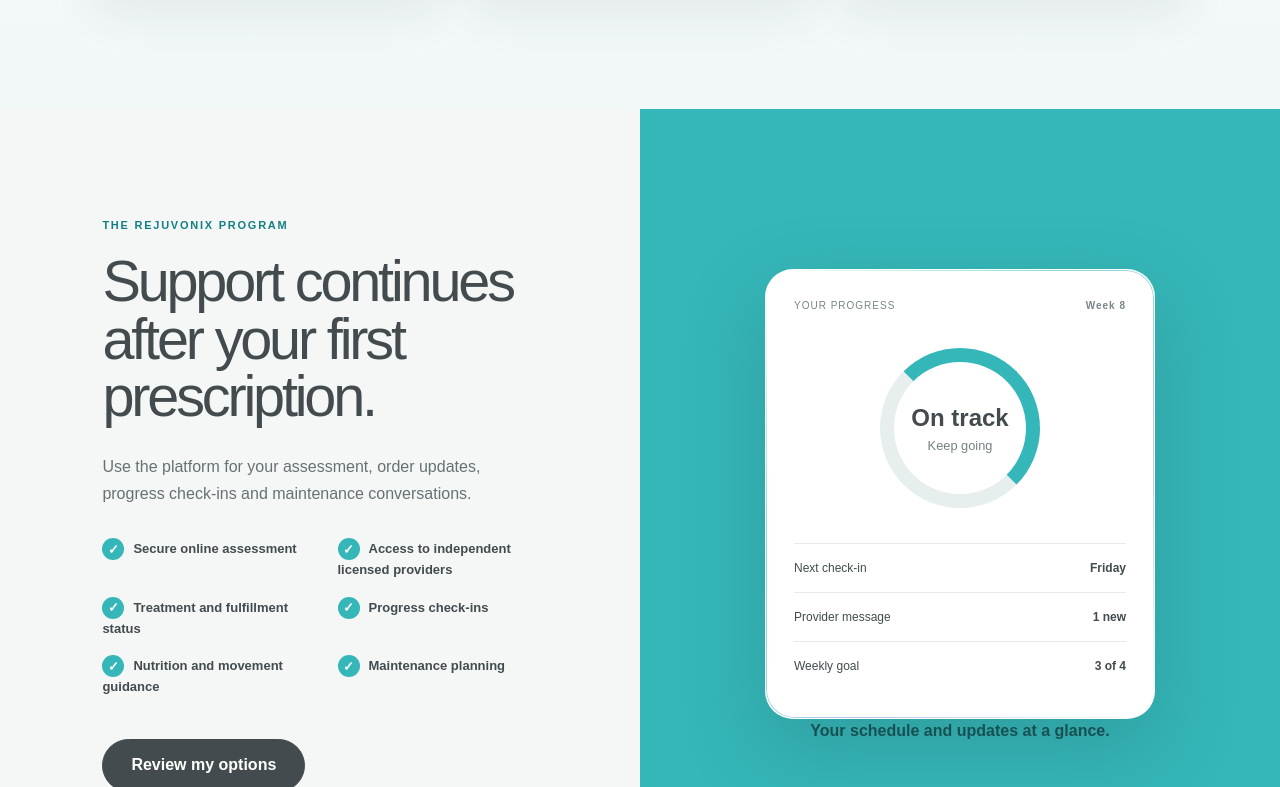
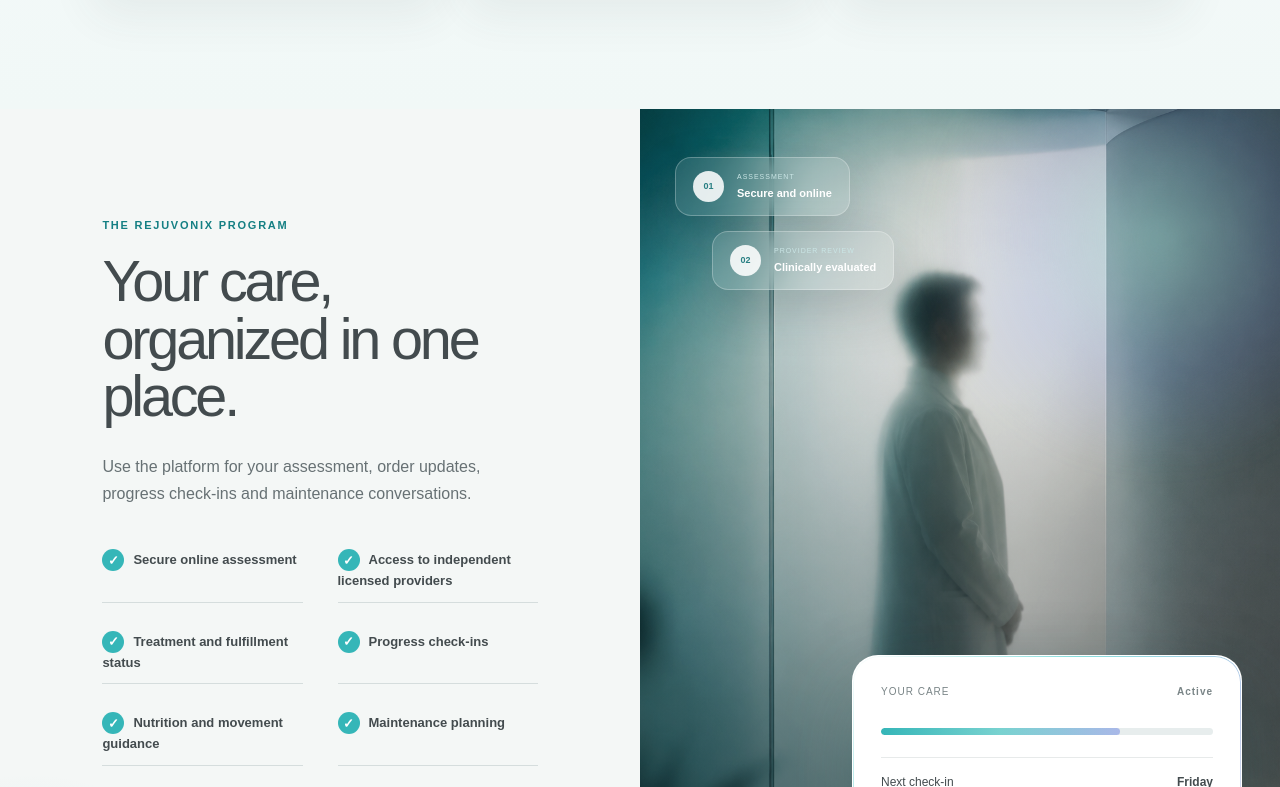
Before and after one commit to Premojin/rejuvonix, a Next.js app: page / in a window 1280 px wide. Shown: the part 8533-9320 px from the top of the page. Built offline with nearby package versions, Linux system fonts and the light colour scheme.

Commit message:
Redesign Rejuvonix Program with elegant clinician silhouette and layered care panel

```diff
--- a/app/page.tsx
+++ b/app/page.tsx
@@ -96,8 +96,8 @@ export default function Home() {
     </section>
 
     <section className="program-section" id="program">
-      <div className="program-copy"><p className="eyebrow">The Rejuvonix program</p><h2>Support continues after your first prescription.</h2><p>Use the platform for your assessment, order updates, progress check-ins and maintenance conversations.</p><div className="benefit-list">{["Secure online assessment","Access to independent licensed providers","Treatment and fulfillment status","Progress check-ins","Nutrition and movement guidance","Maintenance planning"].map(item => <div key={item}><span>✓</span>{item}</div>)}</div><button className="primary" onClick={openQuiz}>Review my options</button></div>
-      <div className="program-panel"><div className="portal-card"><div className="portal-top"><span>YOUR PROGRESS</span><b>Week 8</b></div><div className="progress-ring"><strong>On track</strong><small>Keep going</small></div><div className="portal-row"><span>Next check-in</span><strong>Friday</strong></div><div className="portal-row"><span>Provider message</span><strong>1 new</strong></div><div className="portal-row"><span>Weekly goal</span><strong>3 of 4</strong></div></div><p>Your schedule and updates at a glance.</p></div>
+      <div className="program-copy"><p className="eyebrow">The Rejuvonix program</p><h2>Your care, organized in one place.</h2><p>Use the platform for your assessment, order updates, progress check-ins and maintenance conversations.</p><div className="benefit-list">{["Secure online assessment","Access to independent licensed providers","Treatment and fulfillment status","Progress check-ins","Nutrition and movement guidance","Maintenance planning"].map(item => <div key={item}><span>✓</span>{item}</div>)}</div><button className="primary" onClick={openQuiz}>Review my options</button></div>
+      <div className="program-visual"><img src="/rejuvonix-doctor-silhouette.png" alt="Silhouette of a licensed clinician" /><div className="program-glow"></div><div className="program-status status-one"><span>01</span><p><small>ASSESSMENT</small><strong>Secure and online</strong></p></div><div className="program-status status-two"><span>02</span><p><small>PROVIDER REVIEW</small><strong>Clinically evaluated</strong></p></div><div className="portal-card program-portal"><div className="portal-top"><span>YOUR CARE</span><b>Active</b></div><div className="program-progress"><span></span></div><div className="portal-row"><span>Next check-in</span><strong>Friday</strong></div><div className="portal-row"><span>Provider message</span><strong>1 new</strong></div><div className="portal-row"><span>Order status</span><strong>View</strong></div></div></div>
     </section>
 
     <section className="clinical-section" id="safety">
--- /dev/null
+++ b/app/program-elegance.css
@@ -0,0 +1,13 @@
+.program-section{min-height:820px;background:#f6f8f8;overflow:hidden}
+.program-copy{position:relative;padding:120px 7vw;background:linear-gradient(150deg,#fbfdfd 0%,#edf5f4 100%)}
+.program-copy:before{content:"";position:absolute;width:420px;height:420px;left:-180px;bottom:-220px;border-radius:50%;background:radial-gradient(circle,#35b6b82b 0%,transparent 70%)}
+.program-copy h2{max-width:650px}
+.benefit-list>div{padding:11px 0;border-bottom:1px solid #d5dddd}
+.program-visual{position:relative;min-height:820px;overflow:hidden;background:linear-gradient(145deg,#273237 0%,#435055 48%,#228f93 100%)}
+.program-visual>img{position:absolute;inset:0;width:100%;height:100%;object-fit:cover;object-position:center;filter:saturate(.88) contrast(1.03)}
+.program-visual:after{content:"";position:absolute;inset:0;background:linear-gradient(180deg,#17212512 0%,#17212542 58%,#1721259e 100%)}
+.program-glow{position:absolute;z-index:1;width:460px;height:460px;right:-110px;top:-100px;border-radius:50%;background:radial-gradient(circle,#a8e4e37a 0%,#879fe83b 40%,transparent 72%);filter:blur(12px)}
+.program-status{position:absolute;z-index:3;left:35px;display:flex;align-items:center;gap:13px;padding:13px 17px;border-radius:16px;color:#fff;background:#ffffff18;border:1px solid #ffffff42;backdrop-filter:blur(16px);box-shadow:0 18px 50px #1721252e}.program-status span{width:31px;height:31px;border-radius:50%;display:grid;place-items:center;background:#ffffffde;color:#287f83;font-size:9px;font-weight:900}.program-status p{display:flex;flex-direction:column;margin:0;gap:3px}.program-status small{font-size:7px;letter-spacing:.14em;color:#cae5e5}.program-status strong{font-size:11px}.status-one{top:48px}.status-two{top:122px;left:72px}
+.program-portal{position:absolute;z-index:4;right:38px;bottom:38px;width:min(390px,calc(100% - 76px));border-radius:26px;background:#fffffff2;backdrop-filter:blur(18px);box-shadow:0 35px 90px #10191c61}.program-progress{height:7px;margin:29px 0 22px;background:#e7eded;border-radius:99px;overflow:hidden}.program-progress span{display:block;width:72%;height:100%;border-radius:inherit;background:linear-gradient(90deg,#35b6b8,#79d2d0,#a9b8e8)}
+@media(max-width:1050px){.program-section{grid-template-columns:1fr;min-height:0}.program-visual{min-height:780px}.program-copy{padding:100px 8vw}}
+@media(max-width:680px){.program-copy{padding:80px 22px}.program-visual{min-height:680px}.program-status{left:20px}.status-two{left:42px}.program-portal{right:20px;bottom:20px;width:calc(100% - 40px)}}
```
Also changed, not shown: app/globals.css, public/rejuvonix-doctor-silhouette.png (added).
